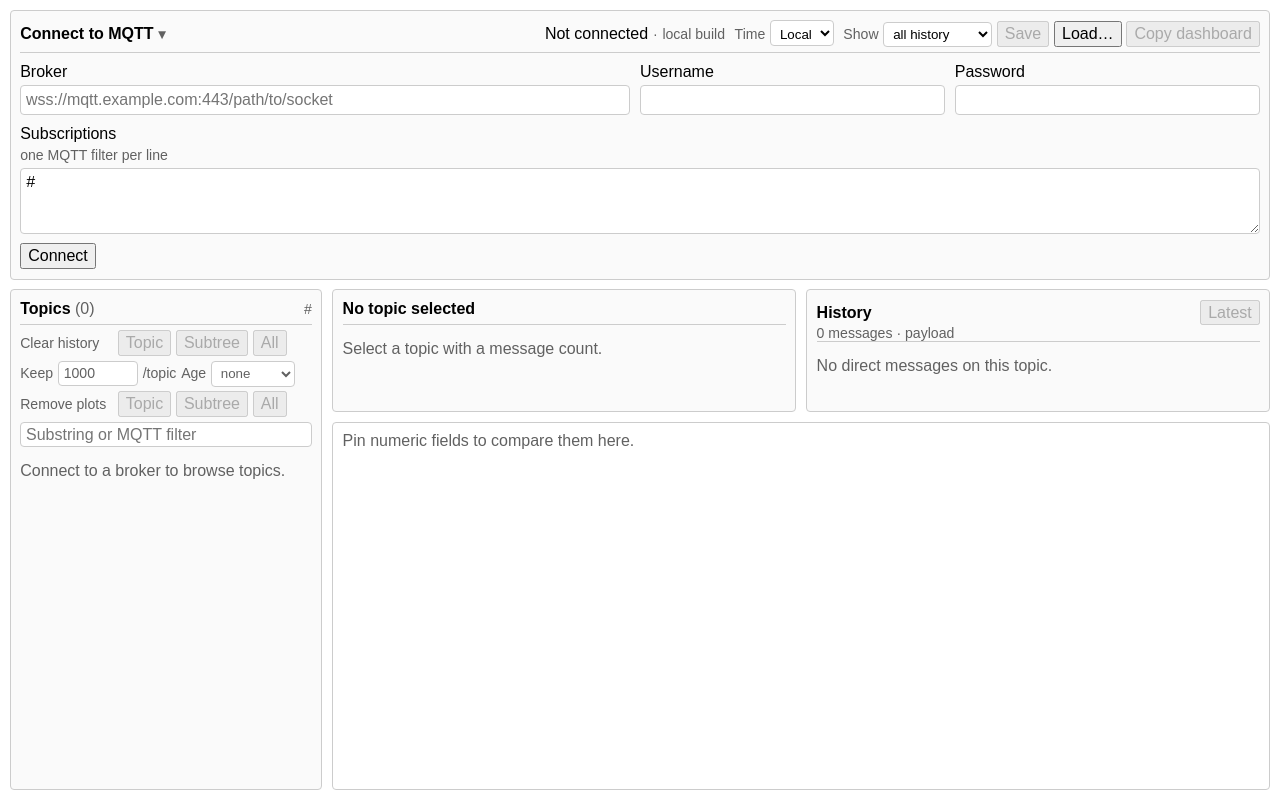
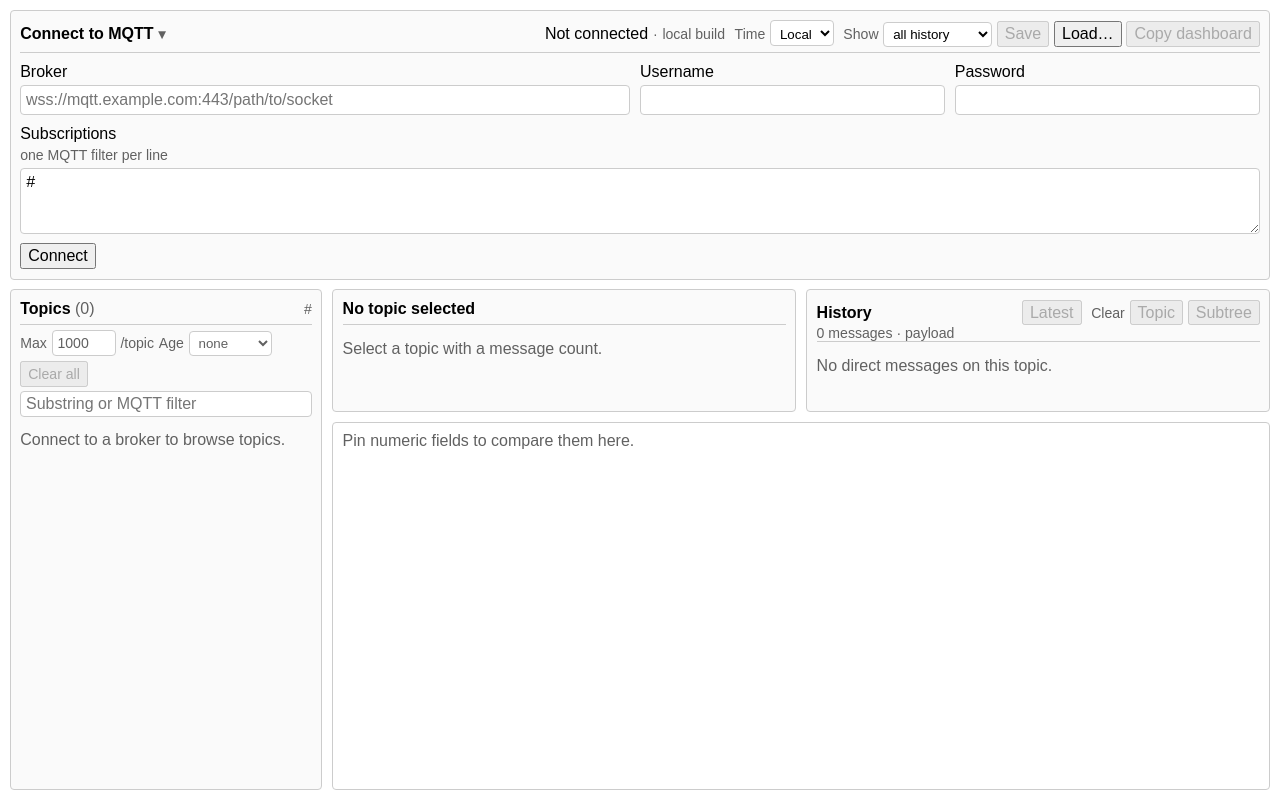
Before and after one commit to quartiq/mqtt-telemetry, a Svelte app: page / in a window 1280 px wide. Built offline with nearby package versions, Linux system fonts and the light colour scheme.

Commit message:
Put history and plot actions with their data

```diff
--- a/src/App.svelte
+++ b/src/App.svelte
@@ -4,7 +4,7 @@
   import { onMount } from "svelte";
   import ConnectionFields from "./ConnectionFields.svelte";
   import DurationSelect from "./DurationSelect.svelte";
-  import HistoryLimit from "./HistoryLimit.svelte";
+  import HistoryPolicy from "./HistoryPolicy.svelte";
   import HistoryTable from "./HistoryTable.svelte";
   import MessagePanel from "./MessagePanel.svelte";
   import PlotDashboard, { type DashboardPlot } from "./PlotDashboard.svelte";
@@ -215,17 +215,6 @@
       (plot) => plot.topic === selectedTopic && pathContains(path, plot.path),
     ).length;
   });
-  let selectedTopicPlotCount = $derived(
-    selectedTopicId
-      ? route.plots.filter((plot) => plot.topic === selectedTopic).length
-      : 0,
-  );
-  let selectedTopicSubtreePlotCount = $derived(
-    selectedTopicId
-      ? route.plots.filter((plot) => topicContains(selectedTopic, plot.topic))
-          .length
-      : 0,
-  );
   let dashboardPlots = $derived.by(() => {
     revision;
     return route.plots.map<DashboardPlot>((plot) => {
@@ -917,10 +906,6 @@
     );
   }
 
-  function topicContains(parent: string, candidate: string): boolean {
-    return candidate === parent || candidate.startsWith(`${parent}/`);
-  }
-
   function togglePlot(id: string) {
     const path = jsonSnapshot?.paths.get(id);
     if (!path || !selectedTopic) return;
@@ -956,16 +941,6 @@
     removePlots(
       (plot) => plot.topic === selectedTopic && pathContains(path, plot.path),
     );
-  }
-
-  function removeTopicPlots() {
-    if (!selectedTopicId) return;
-    removePlots((plot) => plot.topic === selectedTopic);
-  }
-
-  function removeTopicSubtreePlots() {
-    if (!selectedTopicId) return;
-    removePlots((plot) => topicContains(selectedTopic, plot.topic));
   }
 
   function focusPlot(plot: PlotRef) {
@@ -1214,63 +1189,14 @@
       {/if}
     </header>
     <div class="topic-policy">
-      <div class="topic-action-groups">
-        <div class="topic-policy-group">
-          <div class="topic-actions">
-            <span class="meta">Clear history</span>
-            <button
-              aria-label="Clear history for the selected topic"
-              disabled={!currentHistory.length}
-              title="Broker-retained messages are unaffected"
-              type="button"
-              onclick={clearTopicHistory}>Topic</button
-            >
-            <button
-              aria-label="Clear history for the selected topic and its descendants"
-              disabled={!selectedSubtreeCount}
-              title="Broker-retained messages are unaffected"
-              type="button"
-              onclick={clearTopicSubtree}>Subtree</button
-            >
-            <button
-              aria-label="Clear all history"
-              disabled={!topicSnapshot.bufferedMessages}
-              title="Broker-retained messages are unaffected"
-              type="button"
-              onclick={clearAllHistory}>All</button
-            >
-          </div>
-          <HistoryLimit
-            value={route.historyLimit}
-            onchange={changeHistoryLimit}
-            ageMs={route.historyAgeMs}
-            onagechange={changeHistoryAge}
-          />
-        </div>
-        <div class="topic-policy-group">
-          <div class="topic-actions">
-            <span class="meta">Remove plots</span>
-            <button
-              aria-label="Remove plots for the selected topic"
-              disabled={!selectedTopicPlotCount}
-              type="button"
-              onclick={removeTopicPlots}>Topic</button
-            >
-            <button
-              aria-label="Remove plots for the selected topic and its descendants"
-              disabled={!selectedTopicSubtreePlotCount}
-              type="button"
-              onclick={removeTopicSubtreePlots}>Subtree</button
-            >
-            <button
-              aria-label="Remove all plots"
-              disabled={!route.plots.length}
-              type="button"
-              onclick={() => removePlots(() => true)}>All</button
-            >
-          </div>
-        </div>
-      </div>
+      <HistoryPolicy
+        value={route.historyLimit}
+        onchange={changeHistoryLimit}
+        ageMs={route.historyAgeMs}
+        onagechange={changeHistoryAge}
+        canClear={Boolean(topicSnapshot.bufferedMessages)}
+        onclear={clearAllHistory}
+      />
     </div>
     <div class="topic-search">
       <input
@@ -1347,8 +1273,12 @@
       field={activeField}
       fieldLabel={selectedFieldLabel}
       timeZone={route.timeZone}
+      canClearTopic={Boolean(currentHistory.length)}
+      canClearSubtree={Boolean(selectedSubtreeCount)}
       onselect={selectHistory}
       onlatest={selectLatest}
+      oncleartopic={clearTopicHistory}
+      onclearsubtree={clearTopicSubtree}
     />
     <PlotDashboard
       plots={dashboardPlots}
@@ -1359,6 +1289,7 @@
       onmove={movePlot}
       onremove={(plot) =>
         removePlots((current) => plotKey(current) === plotKey(plot))}
+      onremoveall={() => removePlots(() => true)}
       onshowall={() => changePlotWindow(null)}
     />
   </section>
--- a/src/HistoryLimit.svelte
+++ b/src/HistoryPolicy.svelte
@@ -9,9 +9,13 @@
     onchange: (value: number) => boolean | void;
     ageMs: number | null;
     onagechange: (value: number | null) => boolean | void;
+    canClear: boolean;
+    onclear: () => void;
   };
 
-  let { value, onchange, ageMs, onagechange }: Props = $props();
+  let { value, onchange, ageMs, onagechange, canClear, onclear }: Props =
+    $props();
+
   function commit(event: Event) {
     const input = event.currentTarget as HTMLInputElement;
     if (!input.reportValidity() || onchange(Number(input.value)) === false)
@@ -19,11 +23,11 @@
   }
 </script>
 
-<div class="retention">
+<div aria-label="History policy" class="history-policy">
   <label
     title="Maximum recent live messages for each topic; the latest retained snapshot is kept separately"
   >
-    Keep
+    Max
     <input
       aria-label="Live messages kept per topic"
       max={MAX_HISTORY_LIMIT}
@@ -47,10 +51,17 @@
       onchange={onagechange}
     />
   </label>
+  <button
+    aria-label="Clear all history"
+    disabled={!canClear}
+    title="Does not clear retained broker messages"
+    type="button"
+    onclick={onclear}>Clear all</button
+  >
 </div>
 
 <style>
-  .retention,
+  .history-policy,
   label {
     align-items: baseline;
     display: flex;
@@ -58,7 +69,7 @@
     white-space: nowrap;
   }
 
-  .retention {
+  .history-policy {
     color: var(--muted);
     flex-wrap: wrap;
     font-size: var(--text-small);
@@ -67,6 +78,6 @@
   input {
     height: var(--line);
     padding-block: 0;
-    width: 5rem;
+    width: 4rem;
   }
 </style>
--- a/src/HistoryTable.svelte
+++ b/src/HistoryTable.svelte
@@ -19,8 +19,12 @@
     field: JsonPath | undefined;
     fieldLabel?: string;
     timeZone: DisplayTimeZone;
+    canClearTopic: boolean;
+    canClearSubtree: boolean;
     onselect: (id: number) => void;
     onlatest: () => void;
+    oncleartopic: () => void;
+    onclearsubtree: () => void;
   };
 
   let {
@@ -29,8 +33,12 @@
     field,
     fieldLabel,
     timeZone,
+    canClearTopic,
+    canClearSubtree,
     onselect,
     onlatest,
+    oncleartopic,
+    onclearsubtree,
   }: Props = $props();
   const rowLimit = 500;
   let activeId = $derived(selectedId ?? messages.at(-1)?.id);
@@ -122,6 +130,23 @@
       <button disabled={selectedId === null} type="button" onclick={onlatest}
         >Latest</button
       >
+      <div class="clear-controls">
+        <span class="meta">Clear</span>
+        <button
+          aria-label="Clear history for the selected topic"
+          disabled={!canClearTopic}
+          title="Does not clear retained broker messages"
+          type="button"
+          onclick={oncleartopic}>Topic</button
+        >
+        <button
+          aria-label="Clear history for the selected topic and its descendants"
+          disabled={!canClearSubtree}
+          title="Does not clear retained broker messages"
+          type="button"
+          onclick={onclearsubtree}>Subtree</button
+        >
+      </div>
     </div>
     <div class="panel-stats meta">
       <span>{messages.length.toLocaleString()} messages</span>
@@ -210,11 +235,19 @@
     min-height: 0;
   }
 
-  .controls {
+  .controls,
+  .clear-controls {
     align-items: baseline;
     display: flex;
+    white-space: nowrap;
+  }
+
+  .controls {
+    gap: var(--space);
+  }
+
+  .clear-controls {
     gap: var(--space-tight);
-    white-space: nowrap;
   }
 
   .table-scroll {
--- a/src/PlotDashboard.svelte
+++ b/src/PlotDashboard.svelte
@@ -25,6 +25,7 @@
     onfocus: (plot: PlotRef) => void;
     onmove: (plot: PlotRef, offset: -1 | 1) => void;
     onremove: (plot: PlotRef) => void;
+    onremoveall: () => void;
     onshowall: () => void;
   };
 
@@ -36,6 +37,7 @@
     onfocus,
     onmove,
     onremove,
+    onremoveall,
     onshowall,
   }: Props = $props();
   let domain = $derived(plotTimeDomain(plots, now, windowMs));
@@ -45,8 +47,13 @@
   let inspectTime = $state<number | undefined>();
 </script>
 
-<section class="plot-dashboard">
+<section class:with-actions={plots.length > 1} class="plot-dashboard">
   {#if plots.length}
+    {#if plots.length > 1}
+      <div class="dashboard-actions">
+        <button type="button" onclick={onremoveall}>Remove all</button>
+      </div>
+    {/if}
     <div class:two-columns={plots.length > 4} class="plot-grid">
       {#each plots as plot, index (plot.key)}
         <TelemetryPlot
@@ -85,6 +92,16 @@
     overflow: hidden;
   }
 
+  .plot-dashboard.with-actions {
+    grid-template-rows: auto minmax(0, 1fr);
+  }
+
+  .dashboard-actions {
+    display: flex;
+    justify-content: flex-end;
+    padding: var(--space) var(--space) 0;
+  }
+
   .plot-grid {
     display: grid;
     gap: var(--space);
--- a/src/TreeItem.svelte
+++ b/src/TreeItem.svelte
@@ -210,6 +210,7 @@
     display: flex;
     flex: 0 0 0.55rem;
     justify-content: center;
+    margin-right: 0.2rem;
     width: 0.55rem;
   }
 
--- a/src/app.css
+++ b/src/app.css
@@ -320,16 +320,6 @@ pre {
   margin-bottom: var(--space-tight);
 }
 
-.topic-action-groups {
-  display: grid;
-  gap: var(--space-tight);
-}
-
-.topic-policy-group {
-  display: grid;
-  gap: var(--space-tight);
-}
-
 .topic-search {
   align-items: baseline;
   display: flex;
@@ -358,19 +348,6 @@ pre {
 .topic-tree {
   min-height: 0;
   overflow: auto;
-}
-
-.topic-actions {
-  align-items: baseline;
-  display: flex;
-  flex-wrap: wrap;
-  gap: var(--space-tight);
-}
-
-.topic-actions > .meta {
-  flex: 0 0 5.8rem;
-  margin-left: 0;
-  white-space: nowrap;
 }
 
 .count {
```
